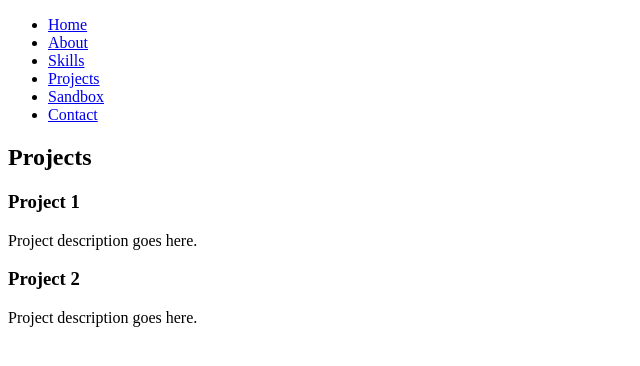
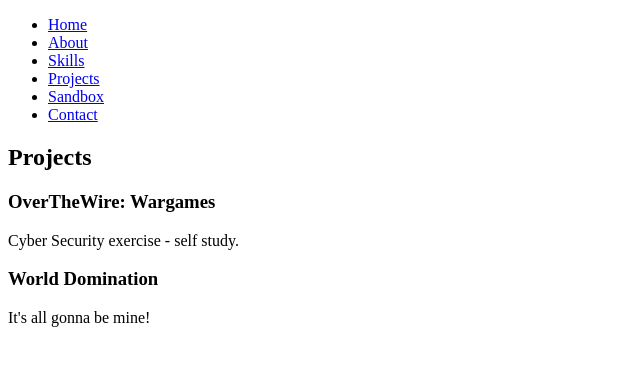
Before and after one commit to aribrin/cse134-hw2, a plain HTML site: page projects.html in a window 1280 px wide. Shown: the whole page, without its empty margins (0-640 px from the left). Drawn offline with Linux system fonts and the light colour scheme.

Commit message:
Update projects.html

```diff
--- a/projects.html
+++ b/projects.html
@@ -23,12 +23,12 @@
     <section>
       <h2>Projects</h2>
       <div>
-        <h3>Project 1</h3>
-        <p>Project description goes here.</p>
+        <h3>OverTheWire: Wargames</h3>
+        <p>Cyber Security exercise - self study.</p>
       </div>
       <div>
-        <h3>Project 2</h3>
-        <p>Project description goes here.</p>
+        <h3>World Domination</h3>
+        <p>It's all gonna be mine!</p>
       </div>
     </section>
   </main>
```
